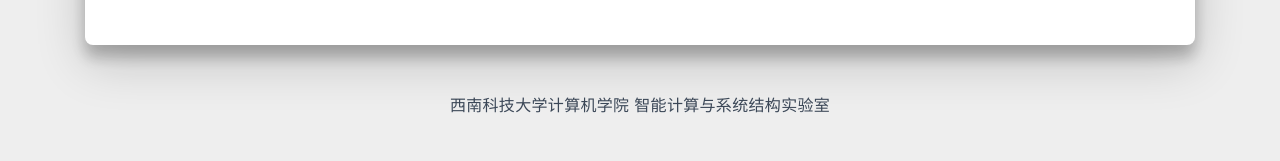
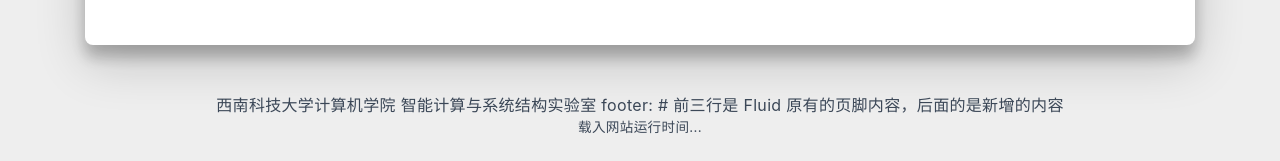
Before and after one commit to xiaoluo888/xiaoluo888.github.io, a plain HTML site: page index.html in a window 1280 px wide. Shown: the part 1027-1188 px from the top of the page. Drawn offline with nearby package versions, Linux system fonts and the light colour scheme; some packages are replaced by stand-ins of ours; a script that the page names is missing; a small style sheet from the web is missing.

Commit message:
Site updated: 2024-12-18 14:57:31

```diff
--- a/2024/12/18/hello-world/index.html
+++ b/2024/12/18/hello-world/index.html
@@ -455,7 +455,7 @@
 
     <div class="footer-content">
        <a href="https://hexo.io" target="_blank" rel="nofollow noopener"><span>西南科技大学计算机学院</span></a> <a href="https://github.com/fluid-dev/hexo-theme-fluid" target="_blank" rel="nofollow noopener"><span>智能计算与系统结构实验室</span></a>
-<!-- busuanzi 统计代码 --> <div class="busuanzi_container_site_pv" style="display:none;"> <span class="busuanzi_value_site_pv">访问量</span> 访问量 </div> <div class="busuanzi_container_site_uv" style="display:none;"> <span class="busuanzi_value_site_uv">访问人数</span> 独立访客 </div> <script async src="https://busuanzi.ibruce.info/busuanzi/2.0/busuanzi.pure.js"></script>
+footer: # 前三行是 Fluid 原有的页脚内容，后面的是新增的内容 <div style="font-size: 0.85rem"> <span id="website-duration">载入网站运行时间...</span> <script src="/js/duration.js"></script> </div> <!-- busuanzi 统计代码 --> <div class="busuanzi_container_site_pv" style="display:none;"> <span class="busuanzi_value_site_pv">访问量</span> 访问量 </div> <div class="busuanzi_container_site_uv" style="display:none;"> <span class="busuanzi_value_site_uv">访问人数</span> 独立访客 </div> <script async src="https://busuanzi.ibruce.info/busuanzi/2.0/busuanzi.pure.js"></script>
 
     </div>
 
--- a/index.html
+++ b/index.html
@@ -305,7 +305,7 @@
 
     <div class="footer-content">
        <a href="https://hexo.io" target="_blank" rel="nofollow noopener"><span>西南科技大学计算机学院</span></a> <a href="https://github.com/fluid-dev/hexo-theme-fluid" target="_blank" rel="nofollow noopener"><span>智能计算与系统结构实验室</span></a>
-<!-- busuanzi 统计代码 --> <div class="busuanzi_container_site_pv" style="display:none;"> <span class="busuanzi_value_site_pv">访问量</span> 访问量 </div> <div class="busuanzi_container_site_uv" style="display:none;"> <span class="busuanzi_value_site_uv">访问人数</span> 独立访客 </div> <script async src="https://busuanzi.ibruce.info/busuanzi/2.0/busuanzi.pure.js"></script>
+footer: # 前三行是 Fluid 原有的页脚内容，后面的是新增的内容 <div style="font-size: 0.85rem"> <span id="website-duration">载入网站运行时间...</span> <script src="/js/duration.js"></script> </div> <!-- busuanzi 统计代码 --> <div class="busuanzi_container_site_pv" style="display:none;"> <span class="busuanzi_value_site_pv">访问量</span> 访问量 </div> <div class="busuanzi_container_site_uv" style="display:none;"> <span class="busuanzi_value_site_uv">访问人数</span> 独立访客 </div> <script async src="https://busuanzi.ibruce.info/busuanzi/2.0/busuanzi.pure.js"></script>
 
     </div>
 
```
Also changed, not shown: 404.html (+1 -1 lines), archives/2024/12/index.html (+1 -1 lines), archives/2024/index.html (+1 -1 lines), archives/index.html (+1 -1 lines), categories/index.html (+1 -1 lines), links/index.html (+1 -1 lines), tags/index.html (+1 -1 lines).
